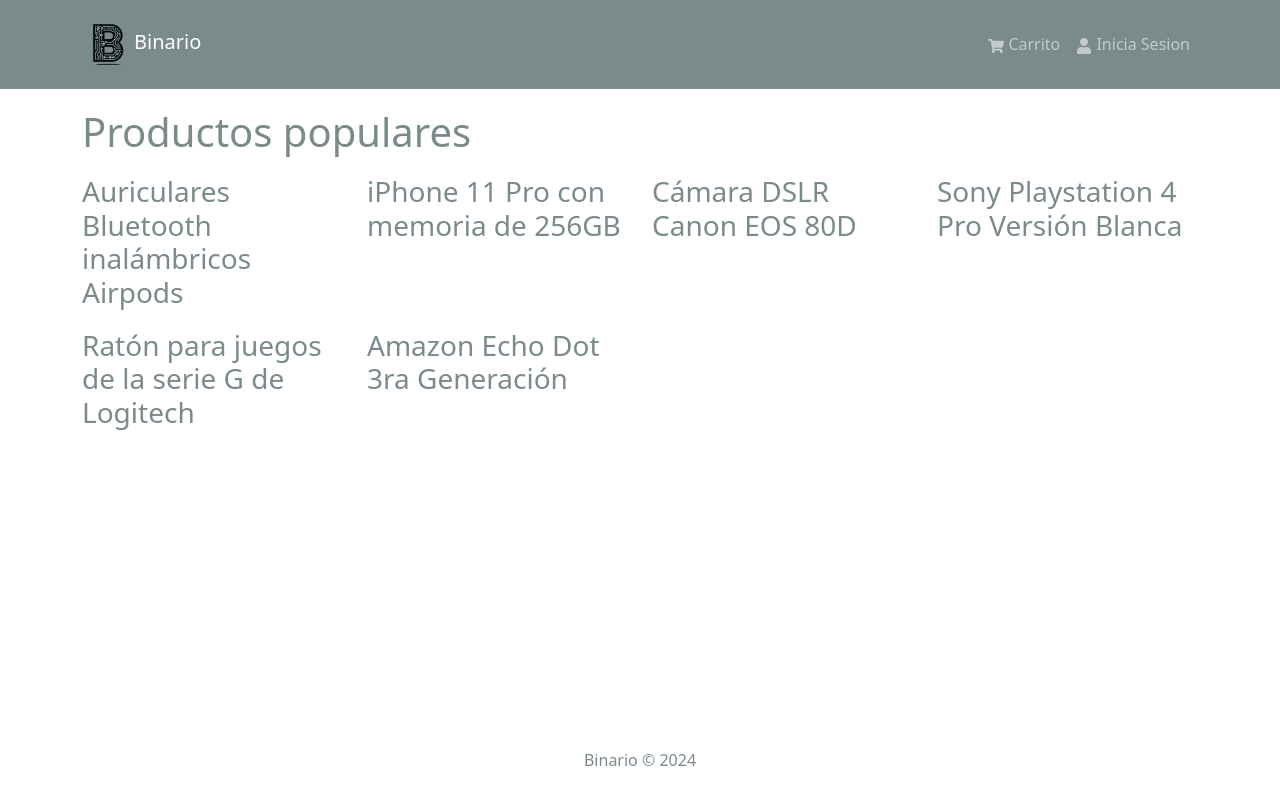
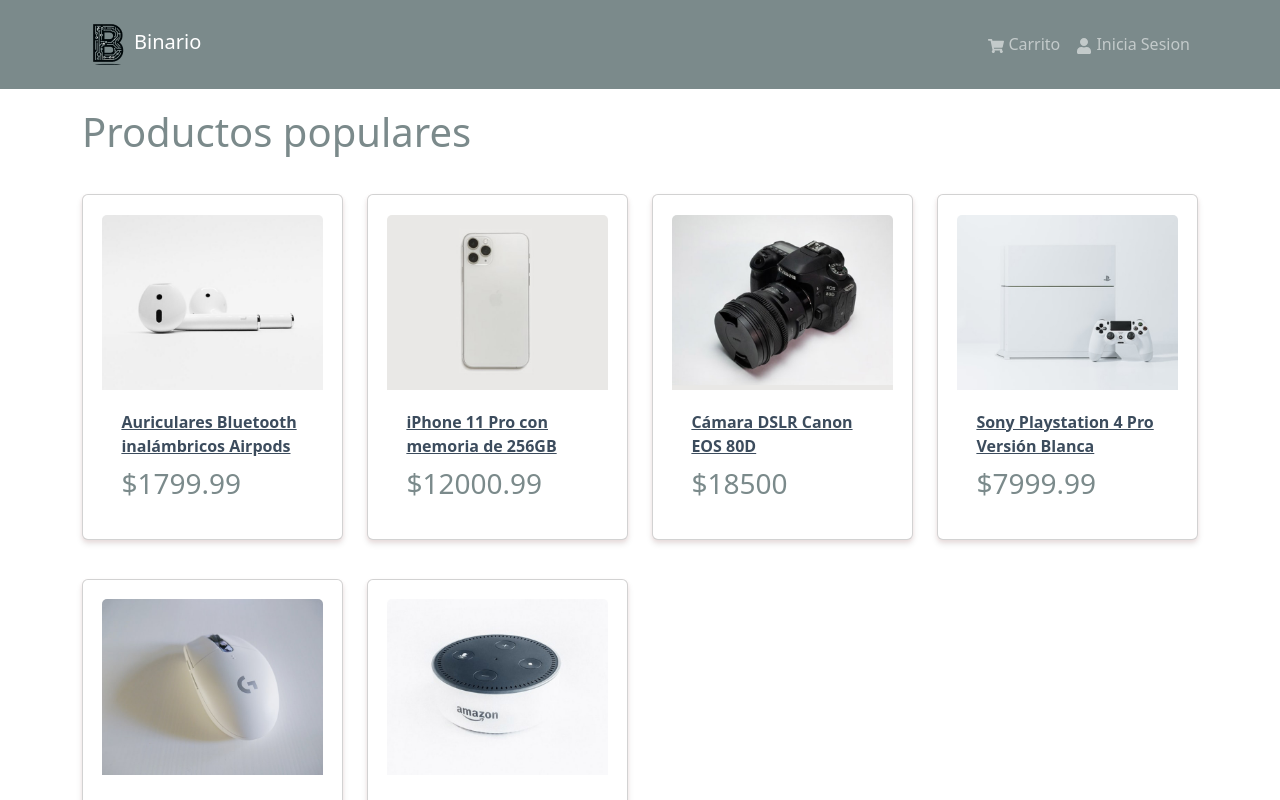
Before and after one commit to JoelBuenrostro/Binario, a React (Create React App) app in the folder frontend/: page / in a window 1280 px wide. Shown: the top 800 px of the page. Built offline with nearby package versions, Linux system fonts and the light colour scheme.

Commit message:
BN-10 Componente de productos
Creación de componente de productos

```diff
--- /dev/null
+++ b/frontend/src/components/Product.jsx
@@ -0,0 +1,25 @@
+import { Card } from 'react-bootstrap'
+
+const Product = ({ product }) => {
+  return (
+    <Card className="my-3 p-3 rounded">
+      <a href={`/product/${product._id}`}>
+        <Card.Img src={product.image} variant="top" />
+      </a>
+
+      <Card.Body>
+        <a href={`/product/${product._id}`}>
+          <Card.Title as="div">
+            <strong>{product.name}</strong>
+          </Card.Title>
+        </a>
+
+        <Card.Text as="h3">
+          ${product.price}
+        </Card.Text>
+      </Card.Body>
+    </Card>
+  )
+}
+
+export default Product
--- a/frontend/src/screens/HomeScreen.jsx
+++ b/frontend/src/screens/HomeScreen.jsx
@@ -1,4 +1,5 @@
 import { Row, Col } from 'react-bootstrap';
+import Product from '../components/Product';
 import products from '../products';
 
 const HomeScreen = () => {
@@ -7,8 +8,8 @@
       <h1>Productos populares</h1>
       <Row>
         {products.map(product => (
-          <Col sm={12} md={6} lg={4} xl={3}>
-            <h3>{product.name}</h3>
+          <Col key={product._id} sm={12} md={6} lg={4} xl={3}>
+            <Product product={product} />
           </Col>
         ))}
       </Row>
```
